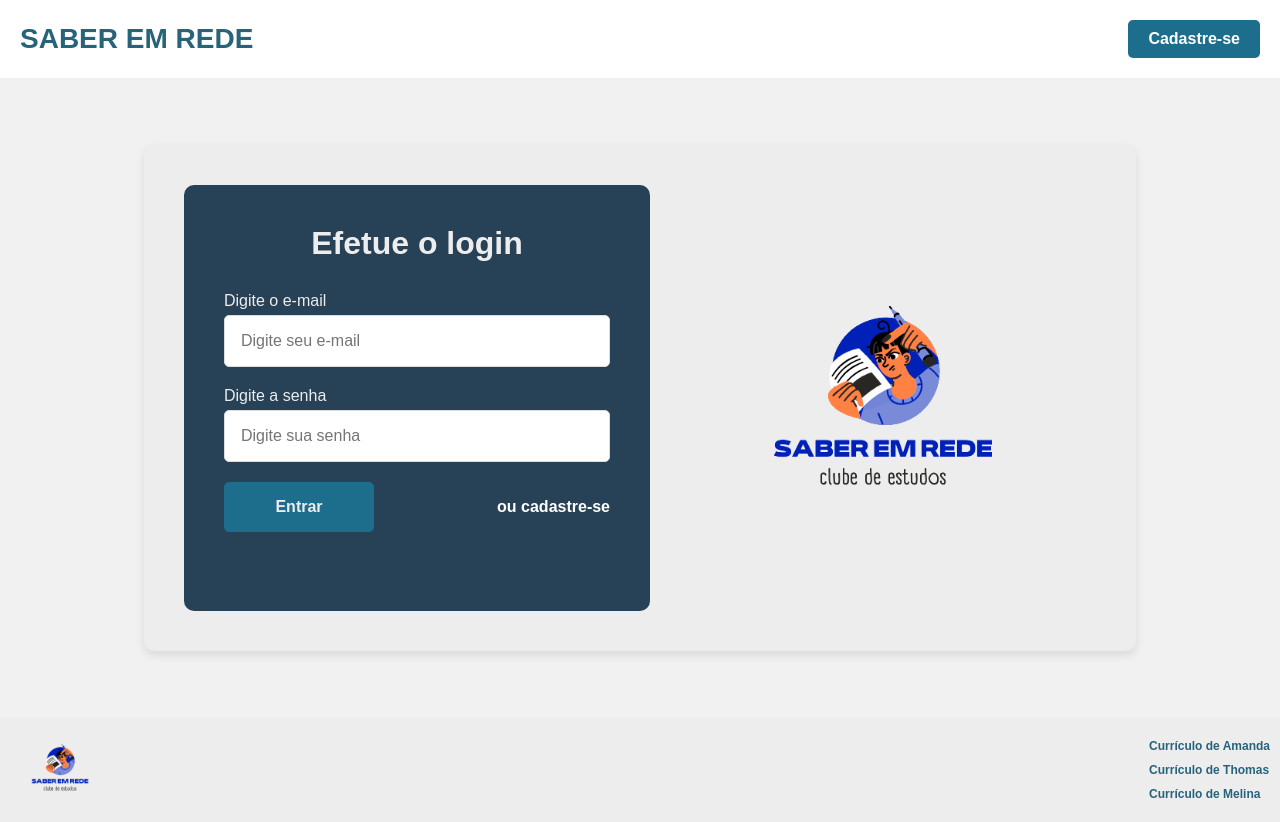
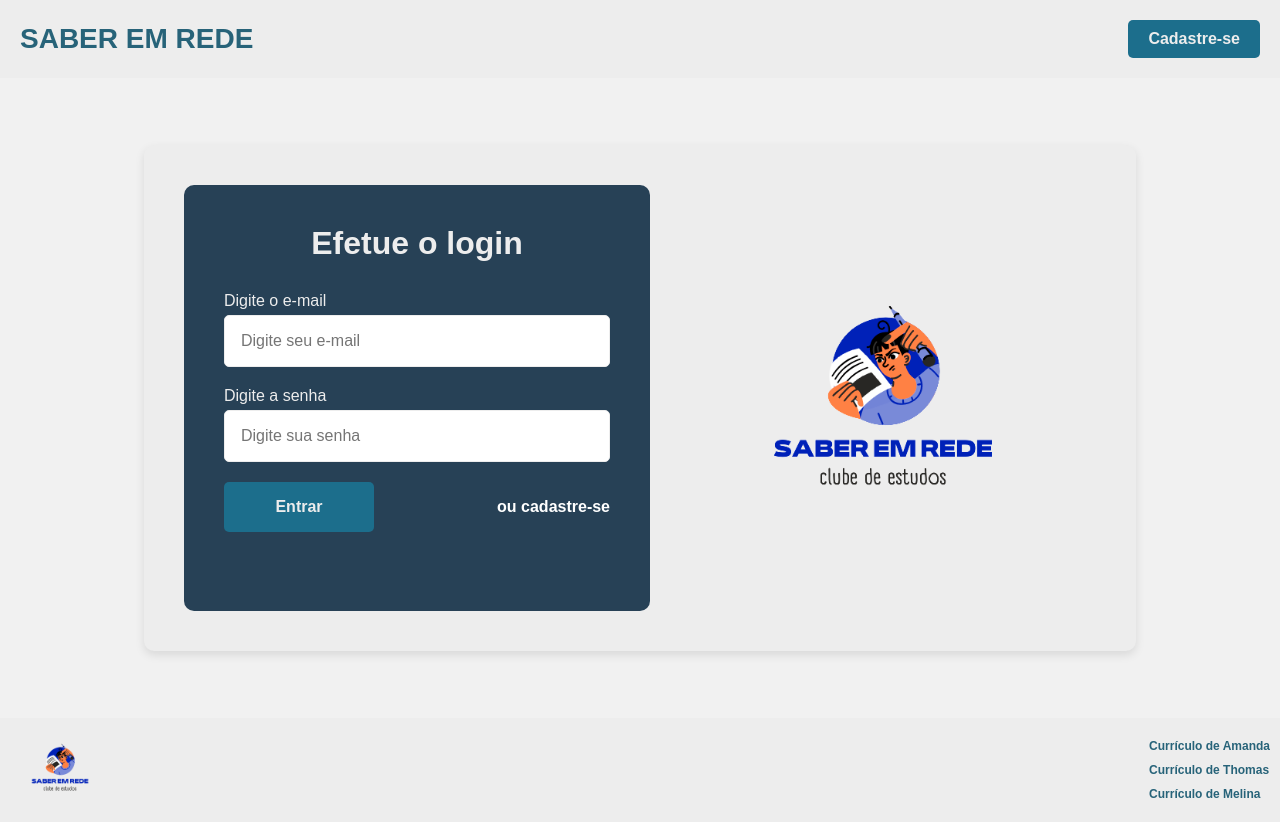
Before and after one commit to mel-a8/ODS4, a plain HTML site: page Projeto 1/login.html in a window 1280 px wide. Drawn offline with Linux system fonts and the light colour scheme.

Commit message:
Update login.css

```diff
--- a/Projeto 1/login.css
+++ b/Projeto 1/login.css
@@ -13,7 +13,7 @@ body {
 
 /* Cabeçalho */
 header {
-  background-color: #fff;
+  background-color: #EDEDED;
   padding: 20px;
 }
 
@@ -32,7 +32,7 @@ header h1 {
 .btn-cadastrar {
   background-color: #1C6E8C;
   padding: 10px 20px;
-  color: #fff;
+  color: #EDEDED;
   text-decoration: none;
   border-radius: 5px;
   font-weight: bold;
@@ -88,7 +88,7 @@ input {
   width: 100%;
   padding: 16px;
   margin-bottom: 20px;
-  border: 1px solid #ddd;
+  border: 1px solid #EDEDED;
   border-radius: 5px;
   font-size: 16px;
 }
```
